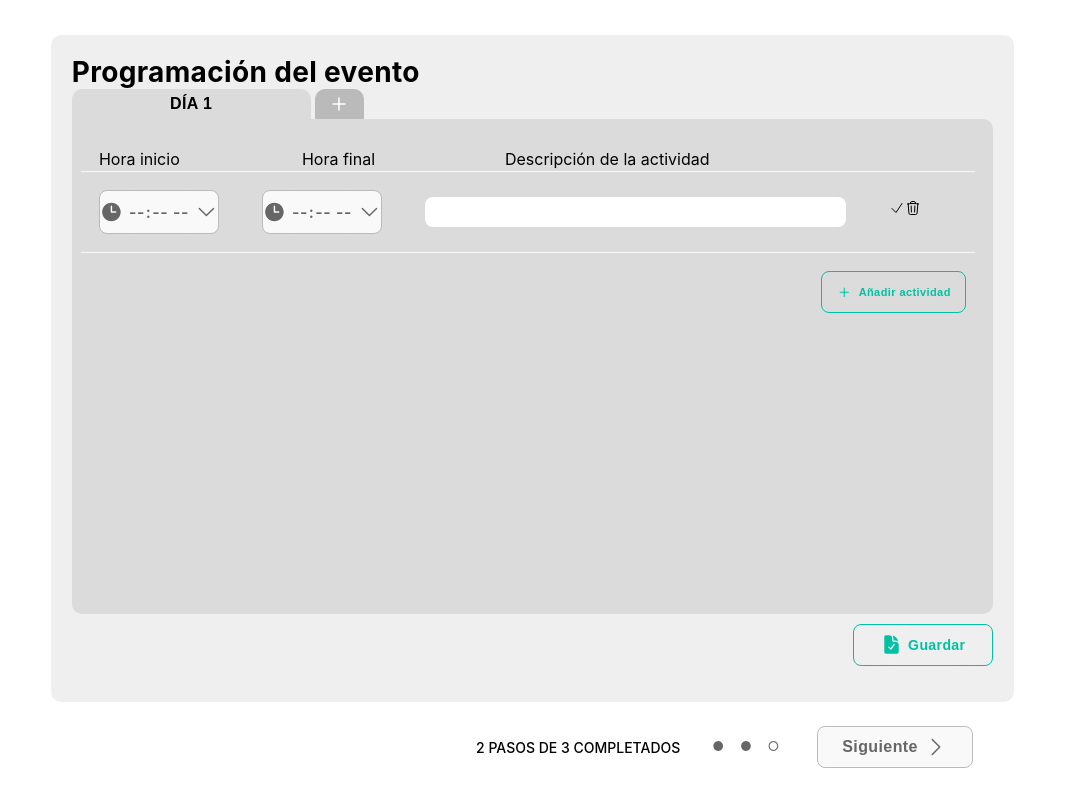
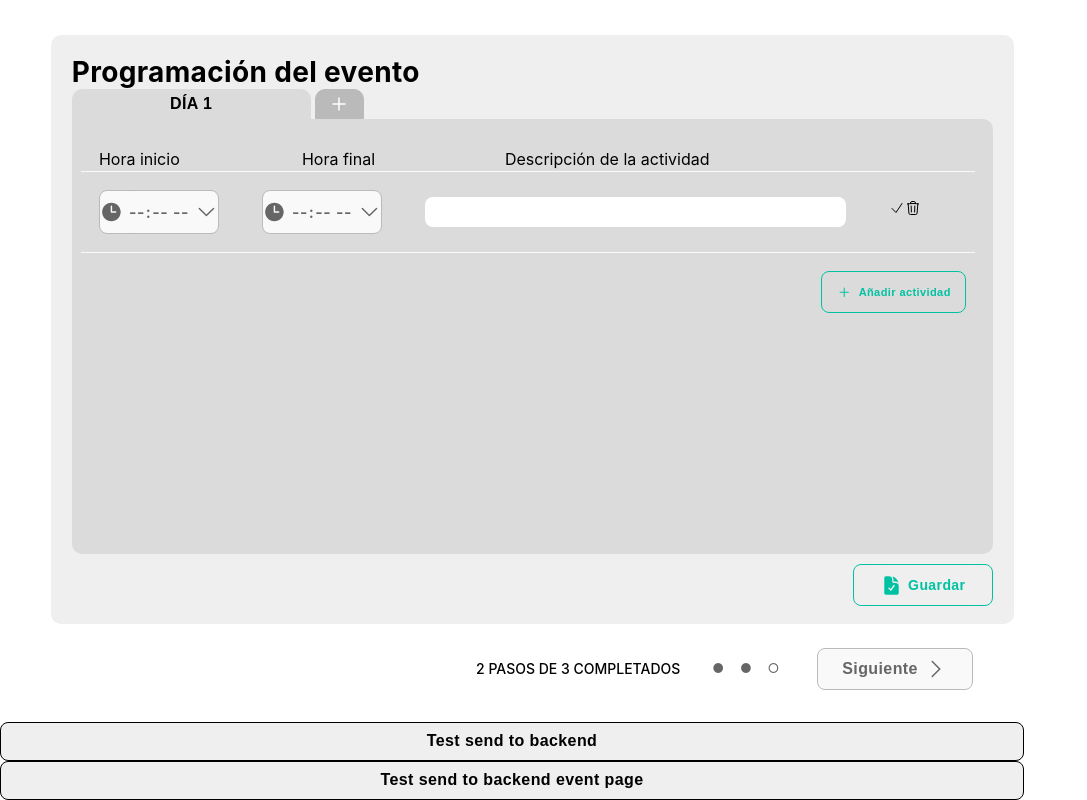
Before and after one commit to amsiceza/TBridge-Feending-Project, a React (Vite) app: page /program in a window 1280 px wide. Shown: the whole page, without its empty margins (0-1087 px from the left). Built offline with nearby package versions, Linux system fonts and the light colour scheme; a web font is replaced by a local one.

Commit message:
Event can be sent to back

```diff
--- a/src/pages/ProgramacionEvento/ProgramacionEvento.jsx
+++ b/src/pages/ProgramacionEvento/ProgramacionEvento.jsx
@@ -153,42 +153,42 @@ const handleNext = () => {
 
 
   // FOR LAST PAGE - send program data
-// const testClick = () => {
-//   let data = JSON.parse(localStorage.getItem("programacion"))
-//   dispatch((createProgram(data)))
-// }
+const testClick = () => {
+  let data = JSON.parse(localStorage.getItem("programacion"))
+  dispatch((createProgram(data)))
+}
 
-//SEND EVENT DATA:
+// SEND EVENT DATA:
 
-// const testClick2 = () => {
-//   const storedEvent = JSON.parse(localStorage.getItem("event"))
-//   console.log(storedEvent)
-//     const dateTimeconverter = (dateString, timeString) => {
-//     const [year, month, day] = dateString.split("-");
-//     const [hours, minutes] = timeString.split(":");
-//     // JavaScript's Date object uses a zero-based index for the month
-//     const combinedDate = new Date(year, month - 1, day, hours, minutes);
-//     return combinedDate
-//   }
+const testClick2 = () => {
+  const storedEvent = JSON.parse(localStorage.getItem("event"))
+  console.log(storedEvent)
+    const dateTimeconverter = (dateString, timeString) => {
+    const [year, month, day] = dateString.split("-");
+    const [hours, minutes] = timeString.split(":");
+    // JavaScript's Date object uses a zero-based index for the month
+    const combinedDate = new Date(year, month - 1, day, hours, minutes);
+    return combinedDate
+  }
 
-//   // const storedEvent = JSON.parse(localStorage.getItem("event"))
-//   const eventData = {
-//     nombre: storedEvent.eventName,
-//     descripcion: storedEvent.eventDescription,
-//     location: storedEvent.eventLocation,
-//     inicio: dateTimeconverter(storedEvent.eventStartDate, storedEvent.eventStartTime),
-//     fin: dateTimeconverter(storedEvent.eventEndDate, storedEvent.eventEndTime),
-//     direccion: {
-//       calle: storedEvent.eventLocation, // THIS IS WRONG, CHANGE TO LUGAR?? on backend
-//       localidad: storedEvent.eventCity,
-//       provincia: storedEvent.eventProvince,
-//     }
-//   }
-//   console.log(eventData)
+  // const storedEvent = JSON.parse(localStorage.getItem("event"))
+  const eventData = {
+    nombre: storedEvent.eventName,
+    descripcion: storedEvent.eventDescription,
+    location: storedEvent.eventLocation,
+    inicio: dateTimeconverter(storedEvent.eventStartDate, storedEvent.eventStartTime),
+    fin: dateTimeconverter(storedEvent.eventEndDate, storedEvent.eventEndTime),
+    direccion: {
+      lugar: storedEvent.eventLocation, // THIS IS WRONG, CHANGE TO LUGAR?? on backend
+      localidad: storedEvent.eventCity,
+      provincia: storedEvent.eventProvince,
+    }
+  }
+  console.log(eventData)
 
-//   dispatch(createEvent(eventData))
+  dispatch(createEvent(eventData))
 
-// }
+}
 
 
 
@@ -235,8 +235,8 @@ const handleNext = () => {
         </div>
       </div>
 
-      {/* <button onClick={testClick}>Test send to backend</button> */}
-      {/* <button onClick={testClick2}>Test send to backend event page</button> */}
+      <button onClick={testClick}>Test send to backend</button>
+      <button onClick={testClick2}>Test send to backend event page</button>
     </>
   )
 }
```
